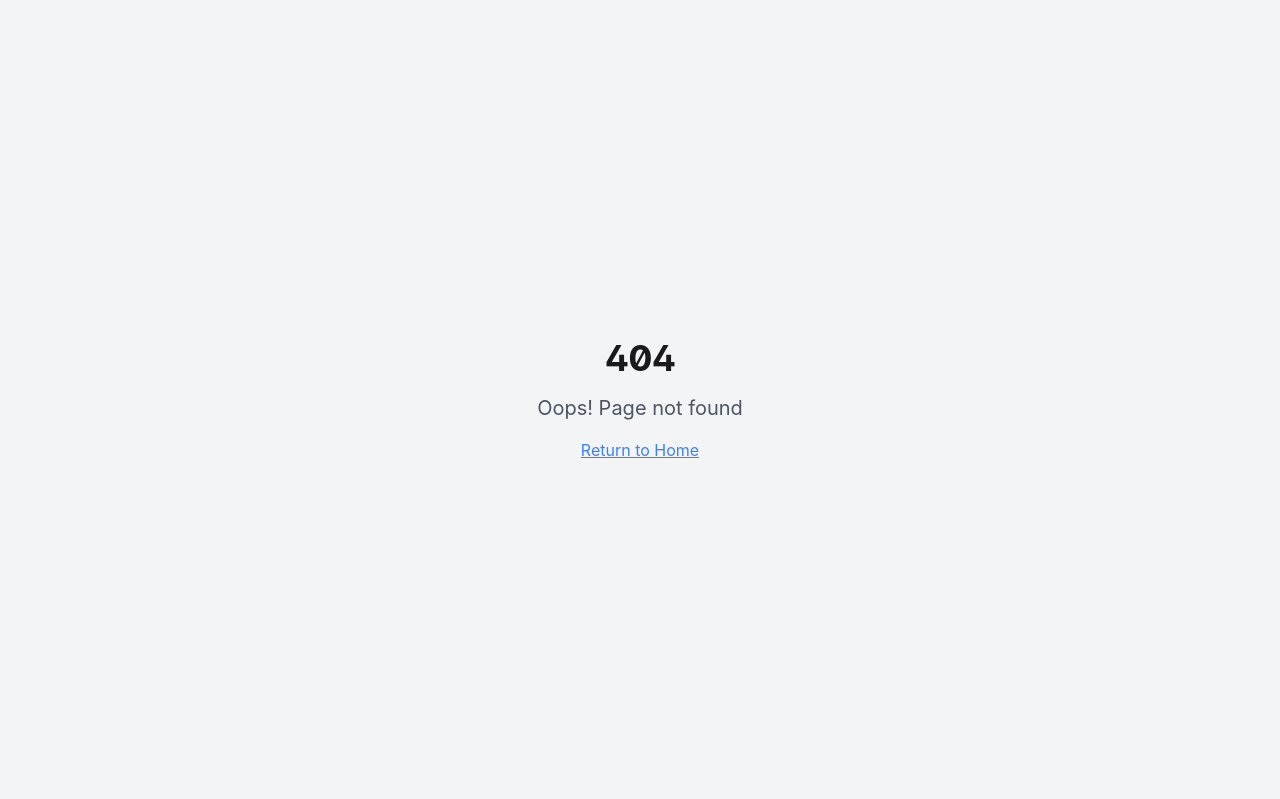
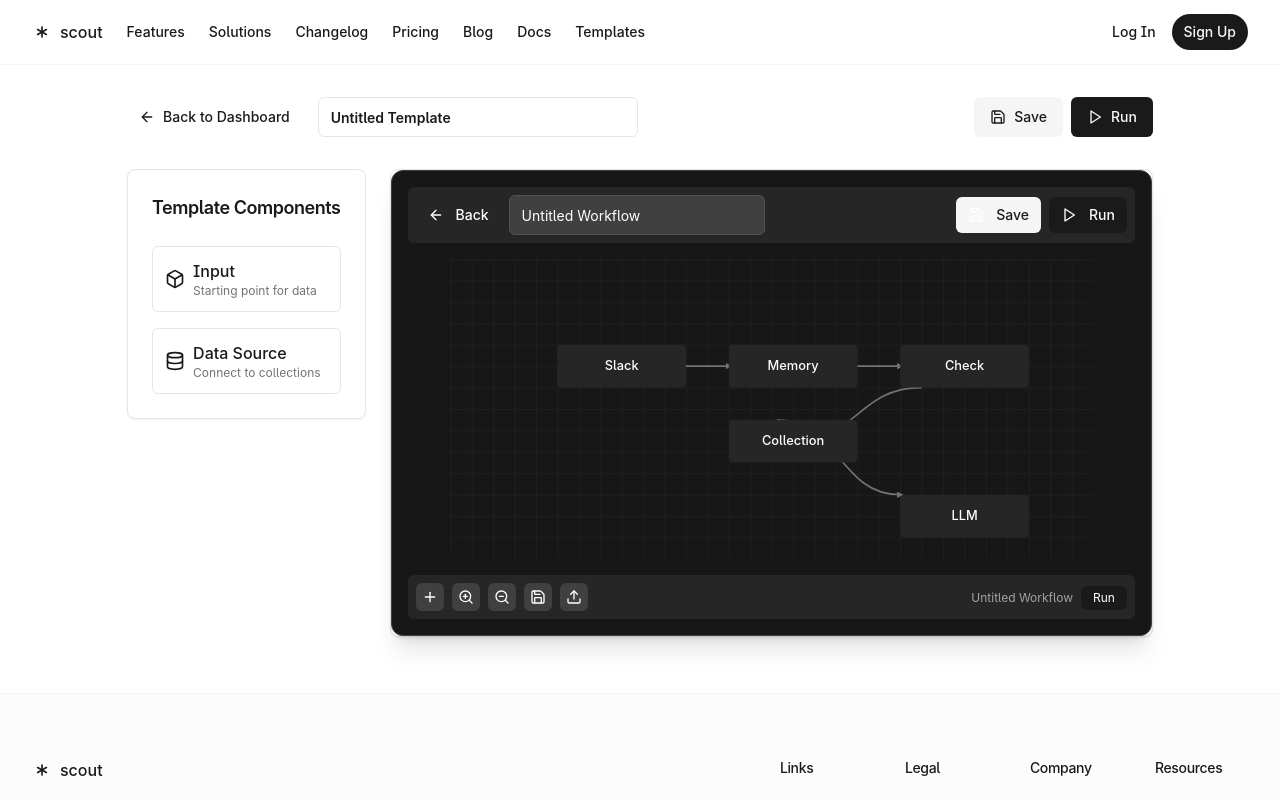
Before and after one commit to desvon7/scoutos-revived-vision, a React (Vite) app: page /template-builder in a window 1280 px wide. Before the commit this address had no page. Shown: the top 799 px of the page. Built offline with nearby package versions, Linux system fonts and the light colour scheme.

Commit message:
feat: Add core project files
This commit adds the necessary files for the project, including package.json, tailwind.config.js, postcss.config.js, utility functions, UI components, layout components, and the initial Next.js layout.

```diff
--- a/src/App.tsx
+++ b/src/App.tsx
@@ -15,6 +15,7 @@ import Terms from "./pages/Terms";
 import Privacy from "./pages/Privacy";
 import Dashboard from "./pages/Dashboard";
 import WorkflowBuilderPage from "./pages/WorkflowBuilderPage";
+import TemplateBuilderPage from "./pages/TemplateBuilderPage";
 import NotFound from "./pages/NotFound";
 
 const queryClient = new QueryClient();
@@ -35,6 +36,7 @@ const App = () => (
           <Route path="/onboarding" element={<Onboarding />} />
           <Route path="/dashboard" element={<Dashboard />} />
           <Route path="/workflow-builder" element={<WorkflowBuilderPage />} />
+          <Route path="/template-builder" element={<TemplateBuilderPage />} />
           <Route path="/terms" element={<Terms />} />
           <Route path="/privacy" element={<Privacy />} />
           {/* ADD ALL CUSTOM ROUTES ABOVE THE CATCH-ALL "*" ROUTE */}
--- a/src/components/onboarding/OnboardingFlow.tsx
+++ b/src/components/onboarding/OnboardingFlow.tsx
@@ -1,4 +1,3 @@
-
 import React from 'react';
 import { useNavigate } from 'react-router-dom';
 import { Button } from '@/components/ui/button';
@@ -239,11 +238,11 @@ const TemplateSelection = ({ navigate }: { navigate: (path: string) => void }) =
   ];
 
   const handleUseTemplate = () => {
-    navigate('/workflow-builder');
+    navigate('/template-builder');
   };
 
   const handleStartFromScratch = () => {
-    navigate('/workflow-builder');
+    navigate('/template-builder');
   };
 
   return (
--- a/src/pages/Dashboard.tsx
+++ b/src/pages/Dashboard.tsx
@@ -27,6 +27,10 @@ const Dashboard = () => {
     navigate('/workflow-builder');
   };
 
+  const handleCreateTemplate = () => {
+    navigate('/template-builder');
+  };
+
   if (showOnboarding) {
     return (
       <div className="flex min-h-screen flex-col bg-background">
@@ -51,12 +55,21 @@ const Dashboard = () => {
       <main className="flex-1 container-custom py-8">
         <div className="mb-8 flex justify-between items-center">
           <h1 className="text-3xl font-bold">Dashboard</h1>
+          <div className="flex space-x-2">
+            <Button
+              className="flex items-center"
+              onClick={handleCreateTemplate}
+              variant="secondary"
+            >
+              <Plus className="mr-2 h-4 w-4" /> New Template
+            </Button>
             <Button
               className="flex items-center"
               onClick={handleCreateWorkflow}
             >
               <Plus className="mr-2 h-4 w-4" /> New Workflow
             </Button>
+          </div>
         </div>
 
         <div className="mb-8">
@@ -235,8 +248,8 @@ const Dashboard = () => {
         {selectedTab === 'templates' && (
           <div>
             <div className="grid grid-cols-1 md:grid-cols-2 lg:grid-cols-3 gap-6">
-              {/* Template cards similar to the ones in OnboardingFlow */}
-              <Card className="border hover:shadow-md transition-shadow cursor-pointer" onClick={handleCreateWorkflow}>
+              {/* Template cards */}
+              <Card className="border hover:shadow-md transition-shadow cursor-pointer" onClick={handleCreateTemplate}>
                 <CardContent className="p-4">
                   <div className="text-3xl mb-2">📝</div>
                   <h3 className="font-medium mb-1">AI-Powered SEO Blog Generator</h3>
@@ -245,7 +258,7 @@ const Dashboard = () => {
                 </CardContent>
               </Card>
 
-              <Card className="border hover:shadow-md transition-shadow cursor-pointer" onClick={handleCreateWorkflow}>
+              <Card className="border hover:shadow-md transition-shadow cursor-pointer" onClick={handleCreateTemplate}>
                 <CardContent className="p-4">
                   <div className="text-3xl mb-2">🌐</div>
                   <h3 className="font-medium mb-1">Perplexity Clone</h3>
@@ -254,7 +267,7 @@ const Dashboard = () => {
                 </CardContent>
               </Card>
 
-              <Card className="border hover:shadow-md transition-shadow cursor-pointer" onClick={handleCreateWorkflow}>
+              <Card className="border hover:shadow-md transition-shadow cursor-pointer" onClick={handleCreateTemplate}>
                 <CardContent className="p-4">
                   <div className="text-3xl mb-2">🚀</div>
                   <h3 className="font-medium mb-1">Basic LLM Workflow</h3>
--- /dev/null
+++ b/src/pages/TemplateBuilderPage.tsx
@@ -0,0 +1,122 @@
+
+import React, { useState } from 'react';
+import { useNavigate } from 'react-router-dom';
+import { Button } from '@/components/ui/button';
+import { Input } from '@/components/ui/input';
+import WorkflowBuilder from '@/components/WorkflowBuilder';
+import Navbar from '@/components/Navbar';
+import Footer from '@/components/Footer';
+import { Card, CardContent, CardHeader, CardTitle } from '@/components/ui/card';
+import { ArrowLeft, Box, Database, Save, Play } from 'lucide-react';
+
+const TemplateBuilderPage = () => {
+  const [templateName, setTemplateName] = useState('Untitled Template');
+  const navigate = useNavigate();
+
+  const handleBackToDashboard = () => {
+    navigate('/dashboard');
+  };
+
+  const handleSave = () => {
+    // Save template logic would go here
+  };
+
+  const handleRun = () => {
+    // Run template logic would go here
+  };
+
+  return (
+    <div className="flex min-h-screen flex-col bg-background">
+      <Navbar />
+
+      <main className="flex-1 container-custom py-8">
+        <div className="mb-6">
+          <div className="flex items-center gap-4 mb-8">
+            <Button
+              variant="ghost"
+              size="sm"
+              className="flex items-center gap-2"
+              onClick={handleBackToDashboard}
+            >
+              <ArrowLeft size={16} />
+              Back to Dashboard
+            </Button>
+
+            <div className="flex-1">
+              <Input
+                value={templateName}
+                onChange={(e) => setTemplateName(e.target.value)}
+                className="max-w-xs font-semibold text-lg"
+              />
+            </div>
+
+            <div className="flex gap-2">
+              <Button
+                variant="secondary"
+                onClick={handleSave}
+                className="flex items-center gap-2"
+              >
+                <Save size={16} />
+                Save
+              </Button>
+              <Button
+                onClick={handleRun}
+                className="flex items-center gap-2"
+              >
+                <Play size={16} />
+                Run
+              </Button>
+            </div>
+          </div>
+
+          <div className="grid grid-cols-1 lg:grid-cols-4 gap-6">
+            <div className="lg:col-span-1">
+              <Card>
+                <CardHeader>
+                  <CardTitle className="text-lg">Template Components</CardTitle>
+                </CardHeader>
+                <CardContent>
+                  <div className="space-y-4">
+                    <div className="p-3 border rounded-md hover:bg-accent/5 cursor-pointer transition-colors">
+                      <div className="flex items-center gap-2">
+                        <Box className="text-primary" size={20} />
+                        <div>
+                          <div className="font-medium">Input</div>
+                          <div className="text-xs text-muted-foreground">Starting point for data</div>
+                        </div>
+                      </div>
+                    </div>
+
+                    <div className="p-3 border rounded-md hover:bg-accent/5 cursor-pointer transition-colors">
+                      <div className="flex items-center gap-2">
+                        <Database className="text-primary" size={20} />
+                        <div>
+                          <div className="font-medium">Data Source</div>
+                          <div className="text-xs text-muted-foreground">Connect to collections</div>
+                        </div>
+                      </div>
+                    </div>
+
+                    {/* More component types would be added here */}
+                  </div>
+                </CardContent>
+              </Card>
+            </div>
+
+            <div className="lg:col-span-3">
+              <Card className="h-full">
+                <CardContent className="p-0">
+                  <WorkflowBuilder />
+                </CardContent>
+              </Card>
+            </div>
+          </div>
+        </div>
+      </main>
+
+      <Footer />
+    </div>
+  );
+};
+
+export default TemplateBuilderPage;
```
Lines whose indentation alone changed are shown as unchanged.
